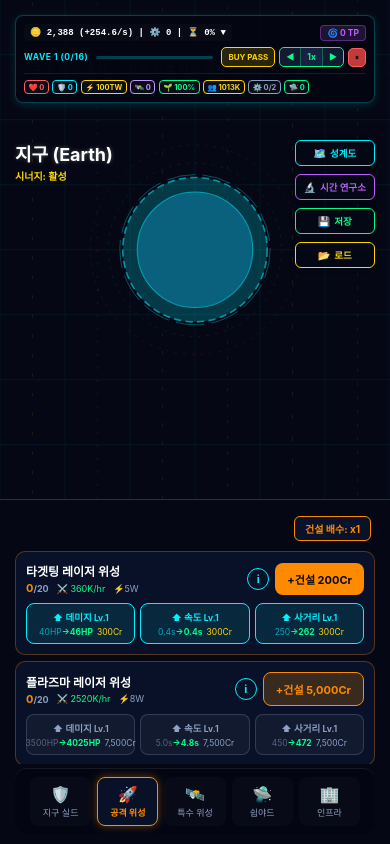
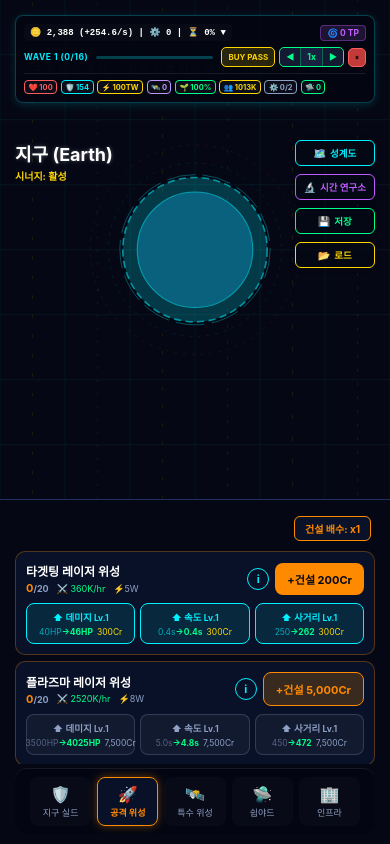
Before and after one commit to cowunclegit/defense_earth, a React Native app: screen / in a window 390 px wide. Built offline with nearby package versions, Linux system fonts and the light colour scheme.

Commit message:
fix: bind actual earthHp and earthShield selectors to Top HUD status chips

```diff
--- a/src/components/TopHud.jsx
+++ b/src/components/TopHud.jsx
@@ -50,6 +50,8 @@ export default function TopHud({
   } = useGameStore();
 
   const planetState = planetId ? planets[planetId] : null;
+  const earthHp = useGameStore(state => state.earthHp);
+  const earthShield = useGameStore(state => state.earthShield);
   const overloadEnergy = useGameStore(state => state.overloadEnergy);
   const isPowerOffline = useGameStore(state => state.isPowerOffline);
   const isShieldOnline = planetId ? isSystemOnline('shield', null, overloadEnergy, isPowerOffline) : false;
@@ -272,7 +274,9 @@ export default function TopHud({
               onPress={onPressHp}
             >
               <Text style={styles.miniStatusChipIcon}>❤️</Text>
-              <Text style={[styles.miniStatusChipVal, { color: '#ff5c5c' }]}>{Math.floor(planetState?.hp || 0)}</Text>
+              <Text style={[styles.miniStatusChipVal, { color: '#ff5c5c' }]}>
+                {planetId === 'earth' ? Math.floor(earthHp || 0) : Math.floor(planetState?.hp || 0)}
+              </Text>
             </TouchableOpacity>
 
             {/* 🛡️ Shield */}
@@ -286,7 +290,7 @@ export default function TopHud({
             >
               <Text style={styles.miniStatusChipIcon}>🛡️</Text>
               <Text style={[styles.miniStatusChipVal, { color: '#00f0ff' }, !isShieldOnline && { color: '#8fa0c4' }]}>
-                {!isShieldOnline ? 'OFF' : Math.floor(planetState?.shield || 0)}
+                {!isShieldOnline ? 'OFF' : (planetId === 'earth' ? Math.floor(earthShield || 0) : Math.floor(planetState?.shield || 0))}
               </Text>
             </TouchableOpacity>
 
```
